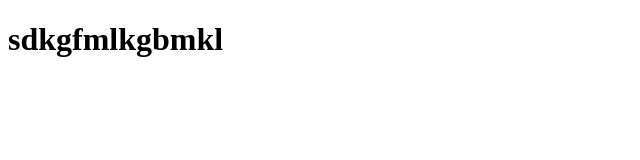
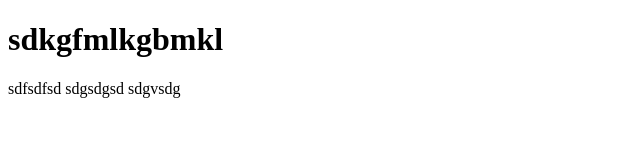
Before and after one commit to LumixGE/JsTest, a plain HTML site: page index.html in a window 1280 px wide. Shown: the whole page, without its empty margins (0-640 px from the left). Drawn offline with Linux system fonts and the light colour scheme.

Commit message:
Update index.html

```diff
--- a/index.html
+++ b/index.html
@@ -5,5 +5,6 @@
 </head>
 <body>
  <h1>sdkgfmlkgbmkl</h1>
+	<p> sdfsdfsd sdgsdgsd sdgvsdg</p>
 </body>
 </html>
```
